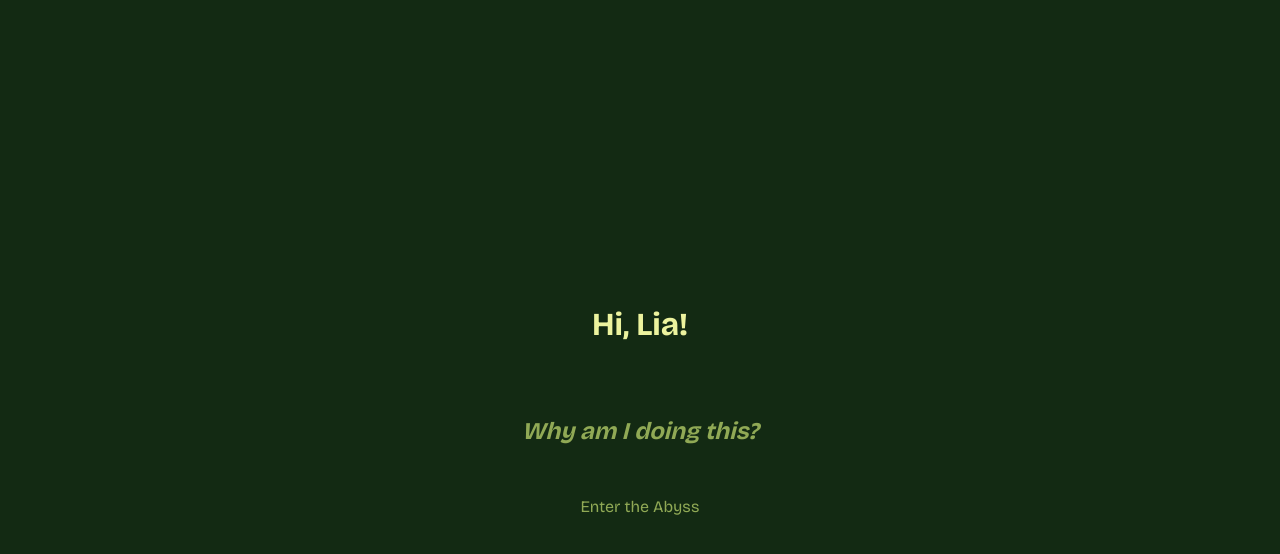
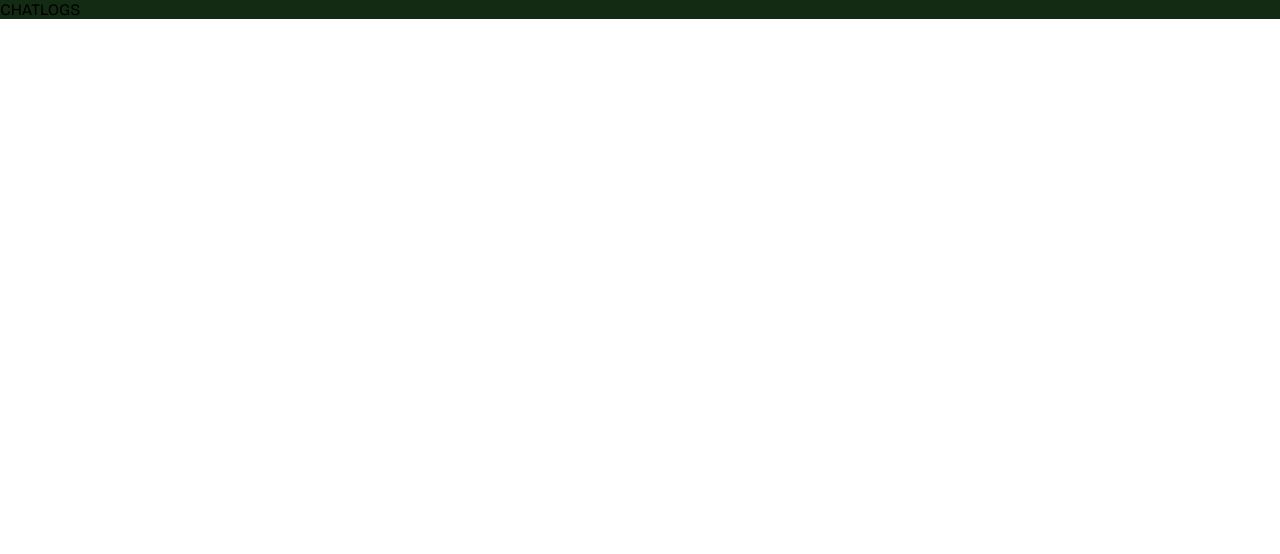
Before and after one commit to Yaomister/lias-bot, a React (Vite) app in the folder frontend/: page /chat-logs in a window 1280 px wide. Shown: the top 554 px of the page. Built offline with nearby package versions, Linux system fonts and the light colour scheme.

Commit message:
added routing

```diff
--- a/frontend/src/main.jsx
+++ b/frontend/src/main.jsx
@@ -1,11 +1,18 @@
 import { StrictMode } from "react";
 import { createRoot } from "react-dom/client";
 import { Landing } from "./pages/Landing.jsx";
+import { ChatLogs } from "./pages/ChatLogs.jsx";
+import { BrowserRouter, Routes, Route } from "react-router-dom";
 
 import "./stylesheets/Base.css";
 
 createRoot(document.getElementById("root")).render(
   <StrictMode>
-    <Landing />
+    <BrowserRouter>
+      <Routes>
+        <Route path="/" element={<Landing />} />
+        <Route path="/chat-logs" element={<ChatLogs />} />
+      </Routes>
+    </BrowserRouter>
   </StrictMode>,
 );
--- /dev/null
+++ b/frontend/src/pages/ChatLogs.jsx
@@ -0,0 +1,5 @@
+const ChatLogs = () => {
+  return <div>CHATLOGS</div>;
+};
+
+export { ChatLogs };
```
Also changed, not shown: frontend/src/pages/History.jsx (deleted).
